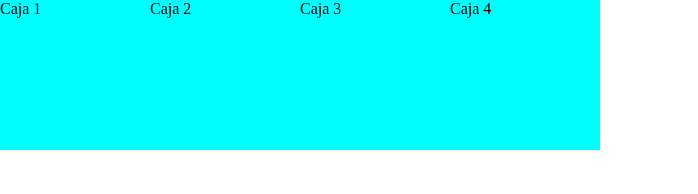
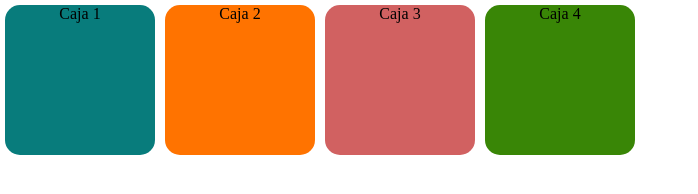
Before and after one commit to OswaldoDomingo/labora, a plain HTML site: page CSS/ejercicio01.html in a window 1280 px wide. Shown: the whole page, without its empty margins (0-698 px from the left). Drawn offline with Linux system fonts and the light colour scheme.

Commit message:
Se le ha puesto diferentes estilos

```diff
--- a/CSS/ejercicio01.html
+++ b/CSS/ejercicio01.html
@@ -4,7 +4,7 @@
     <meta charset="UTF-8">
     <meta http-equiv="X-UA-Compatible" content="IE=edge">
     <meta name="viewport" content="width=device-width, initial-scale=1.0">
-    <title>Ejercicios con Flex</title>
+    <title>Ejercicios con Flex 01</title>
     <style>
         * {
             margin: 0px;
@@ -12,28 +12,36 @@
             font-size: 16px;
         }
 
+        /* Creamos el contenedor con display flex*/
         .contenedor{
             display: flex;
         }
 
+        /* Creamos las cajas con dimensiones */
+
         .caja1, .caja2, .caja3, .caja4{
             width: 150px;
             height: 150px;
-
+            text-align: center;
+            /* Margen para separarlas*/
+            margin: 5px;
+            border-radius: 10%;
         }
 
+        /*Asignamos a cada caja diferentes estilos*/
         .caja1{
-            background-color: aqua;
+            background-color: rgb(8, 124, 124);
         }
         .caja2{
-            background-color: aqua;
+            background-color: rgb(255, 115, 0);
         }
         .caja3{
-            background-color: aqua;
+            background-color: rgb(209, 97, 97);
         }
         .caja4{
-            background-color: aqua;
+            background-color: rgb(57, 134, 6);
         }
+
     </style>
 </head>
 <body>
```
